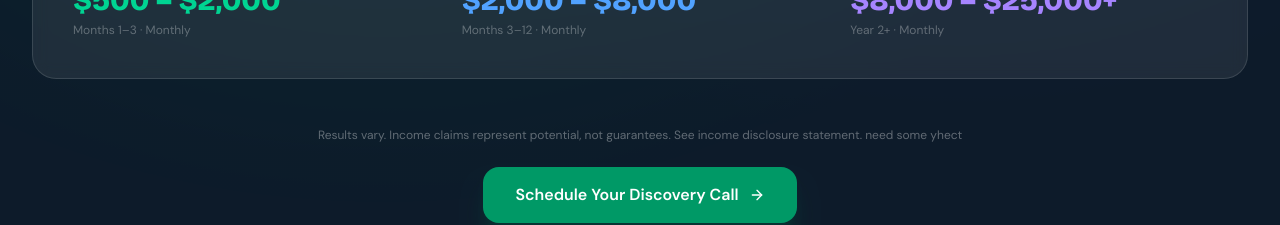
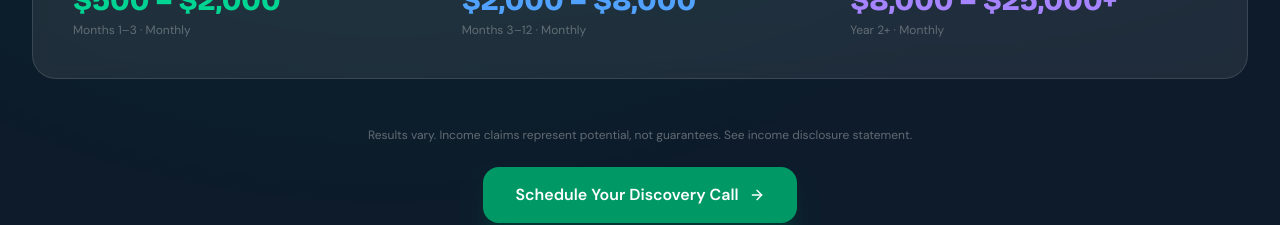
Before and after one commit to habibur-stack/VitalFlow-, a React (Vite) app: page / in a window 1280 px wide. Shown: the part 5760-5985 px from the top of the page. Built offline with nearby package versions, Linux system fonts and the light colour scheme.

Commit message:
aedaweaw

```diff
--- a/src/app/App.tsx
+++ b/src/app/App.tsx
@@ -1030,7 +1030,7 @@ export default function App() {
 
           <Reveal delay={0.3} className="text-center">
             <p className="text-white/35 text-xs mb-6">
-              Results vary. Income claims represent potential, not guarantees. See income disclosure statement. need some yhect
+              Results vary. Income claims represent potential, not guarantees. See income disclosure statement.
             </p>
             <button
               onClick={() => scrollTo("contact")}
```
